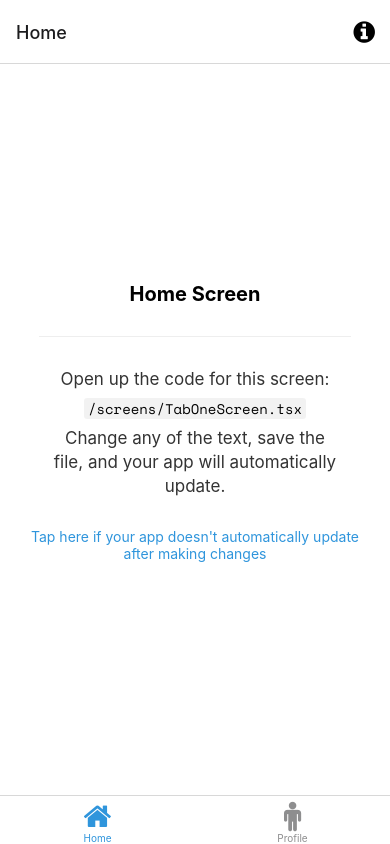
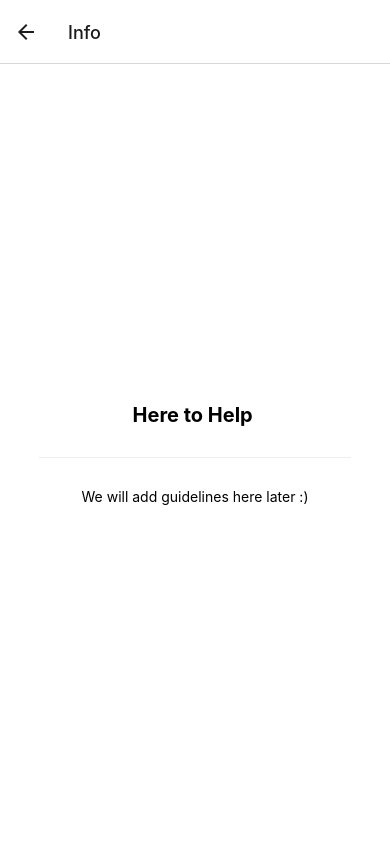
Before and after one commit to tewarig/barter, a React Native app: screen /Info in a window 390 px wide. Built offline with nearby package versions, Linux system fonts and the light colour scheme; what expo-linking, native-base would draw is missing.

Commit message:
feat: info section

```diff
--- a/navigation/index.tsx
+++ b/navigation/index.tsx
@@ -41,7 +41,7 @@ function RootNavigator() {
       <Stack.Screen name="Root" component={BottomTabNavigator} options={{ headerShown: false }} />
       <Stack.Screen name="NotFound" component={NotFoundScreen} options={{ title: 'Oops!' }} />
       <Stack.Group screenOptions={{ presentation: 'modal' }}>
-        <Stack.Screen name="Modal" component={ModalScreen} />
+        <Stack.Screen name="Info" component={ModalScreen} />
       </Stack.Group>
     </Stack.Navigator>
   );
@@ -70,7 +70,7 @@ function BottomTabNavigator() {
           tabBarIcon: ({ color }) => <TabBarIcon name="home" color={color} />,
           headerRight: () => (
             <Pressable
-              onPress={() => navigation.navigate('Modal')}
+              onPress={() => navigation.navigate('Info')}
               style={({ pressed }) => ({
                 opacity: pressed ? 0.5 : 1,
               })}>
--- a/screens/ModalScreen.tsx
+++ b/screens/ModalScreen.tsx
@@ -7,9 +7,9 @@ import { Text, View } from '../components/Themed';
 export default function ModalScreen() {
   return (
     <View style={styles.container}>
-      <Text style={styles.title}>Modal</Text>
+      <Text style={styles.title}>Here to Help </Text>
       <View style={styles.separator} lightColor="#eee" darkColor="rgba(255,255,255,0.1)" />
-      <EditScreenInfo path="/screens/ModalScreen.tsx" />
+       <Text> We will add guidelines here later :) </Text>
 
       {/* Use a light status bar on iOS to account for the black space above the modal */}
       <StatusBar style={Platform.OS === 'ios' ? 'light' : 'auto'} />
```
